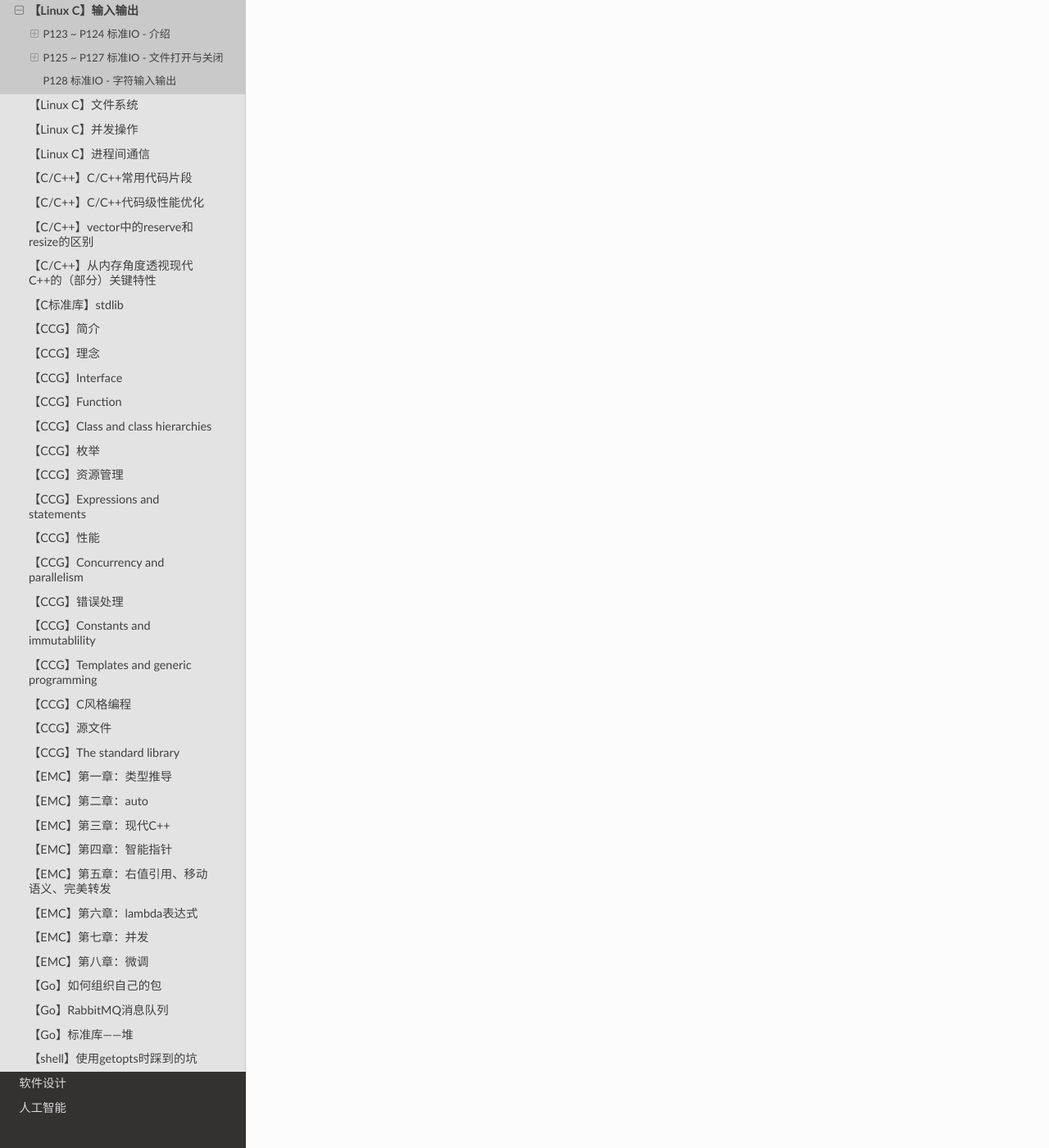
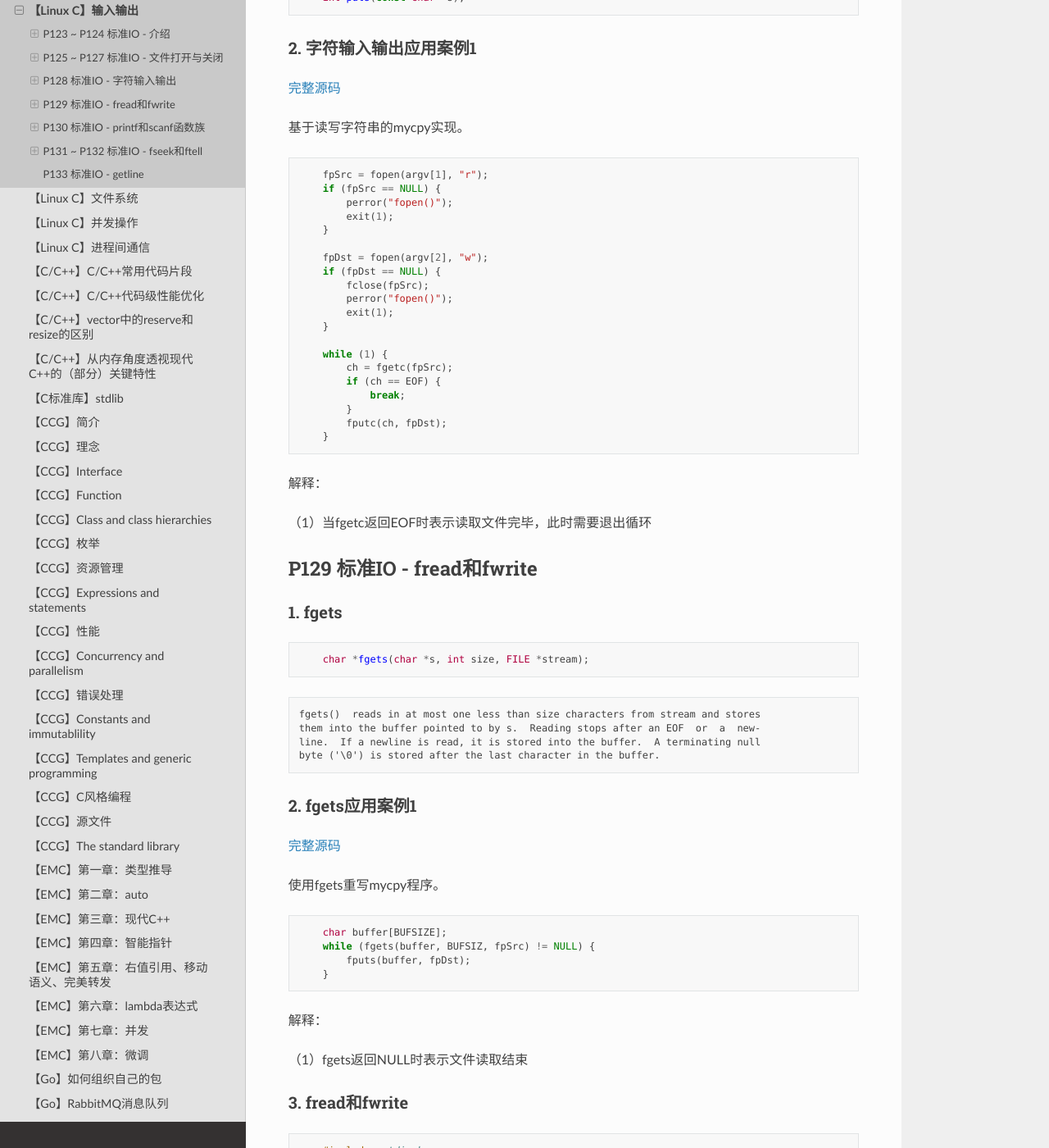
Before and after one commit to wallace-lai/learning-notes, a Sphinx documentation site: the page built from source/Language/linux-c0.md, in a window 1280 px wide and 1400 px high, scrolled down 3975 px. Shown: the whole window at 82% size. Built offline with Sphinx 7.4.7 and the Read the Docs theme 2.0.0, drawn with Linux system fonts in a browser that asks for light colours; some of the changed text lies outside the part shown.

Commit message:
update linux c - io (#129)

````diff
--- a/source/Language/linux-c0.md
+++ b/source/Language/linux-c0.md
@@ -164,3 +164,231 @@
 可以看到内核限制进程可打开的文件个数open files为1024个，由于标准输入、输出、错误占用了3个文件个数，所以可打开的文件个数上限为1021个。
 
 ## P128 标准IO - 字符输入输出
+
+### 1. 输入字符
+```c
+    #include <stdio.h>
+
+    int fgetc(FILE *stream);
+    int getc(FILE *stream);
+
+    int getchar(void);
+```
+
+getc与fgetc等价，但它是个宏。而fgetc是函数。
+
+```c
+    #include <stdio.h>
+
+    int fputc(int c, FILE *stream);
+    int putc(int c, FILE *stream);
+    int putchar(int c);
+    int puts(const char *s);
+```
+
+### 2. 字符输入输出应用案例1
+
+[完整源码](https://github.com/wallace-lai/learn-apue/blob/main/src/io/stdio/mycopy.c)
+
+基于读写字符串的mycpy实现。
+
+```c
+    fpSrc = fopen(argv[1], "r");
+    if (fpSrc == NULL) {
+        perror("fopen()");
+        exit(1);
+    }
+
+    fpDst = fopen(argv[2], "w");
+    if (fpDst == NULL) {
+        fclose(fpSrc);
+        perror("fopen()");
+        exit(1);
+    }
+
+    while (1) {
+        ch = fgetc(fpSrc);
+        if (ch == EOF) {
+            break;
+        }
+        fputc(ch, fpDst);
+    }
+```
+
+解释：
+
+（1）当fgetc返回EOF时表示读取文件完毕，此时需要退出循环
+
+## P129 标准IO - fread和fwrite
+
+### 1. fgets
+
+```c
+    char *fgets(char *s, int size, FILE *stream);
+```
+
+```
+fgets()  reads in at most one less than size characters from stream and stores
+them into the buffer pointed to by s.  Reading stops after an EOF  or  a  new‐
+line.  If a newline is read, it is stored into the buffer.  A terminating null
+byte ('\0') is stored after the last character in the buffer.
+```
+
+### 2. fgets应用案例1
+
+[完整源码](https://github.com/wallace-lai/learn-apue/blob/main/src/io/stdio/mycopy_fgets.c)
+
+使用fgets重写mycpy程序。
+
+```c
+    char buffer[BUFSIZE];
+    while (fgets(buffer, BUFSIZ, fpSrc) != NULL) {
+        fputs(buffer, fpDst);
+    }
+```
+
+解释：
+
+（1）fgets返回NULL时表示文件读取结束
+
+### 3. fread和fwrite
+
+```c
+    #include <stdio.h>
+
+    size_t fread(void *ptr, size_t size, size_t nmemb, FILE *stream);
+    size_t fwrite(const void *ptr, size_t size, size_t nmemb, FILE *stream);
+```
+
+### 4. fread和fwrite应用案例1
+
+```c
+    int n = 0;
+    while ((n = fread(buffer, 1, BUFSIZ, fpSrc)) > 0) {
+        fwrite(buffer, 1, n, fpDst);
+    }
+```
+
+解释：
+
+（1）fread和fwrite适合工整的结构体内容读取
+
+（2）为了避免可能的错误，建议将size设置成1，把nmemb设置成为缓冲区的大小
+
+（3）注意fread返回的是实际读取到的对象的个数
+
+## P130 标准IO - printf和scanf函数族
+
+### 1. printf函数族
+
+```c
+    #include <stdio.h>
+
+    int printf(const char *format, ...);
+    int fprintf(FILE *stream, const char *format, ...);
+    int dprintf(int fd, const char *format, ...);
+    int sprintf(char *str, const char *format, ...);
+    int snprintf(char *str, size_t size, const char *format, ...);
+```
+
+（1）printf是往标准输出中输出内容
+
+（2）fprintf可以指定往哪个文件中输出内容
+
+（3）dprintf是往某个fd文件描述符中输出内容
+
+（4）sprintf是往buffer中格式化输出内容
+
+（5）snprintf是往buffer中格式化输出内容，同时限定最大可写入的大小
+
+### 2. 字符串转整数
+
+```c
+    #include <stdlib.h>
+
+    int atoi(const char *nptr);
+    long atol(const char *nptr);
+    long long atoll(const char *nptr);
+```
+
+### 3. scanf函数族
+
+```c
+    #include <stdio.h>
+
+    int scanf(const char *format, ...);
+    int fscanf(FILE *stream, const char *format, ...);
+    int sscanf(const char *str, const char *format, ...);
+```
+
+## P131 ~ P132 标准IO - fseek和ftell
+
+### 1. 定位流
+
+```c
+    #include <stdio.h>
+
+    int fseek(FILE *stream, long offset, int whence);
+    long ftell(FILE *stream);
+    void rewind(FILE *stream);
+```
+
+对于fseek，其功能为在whence的基础上，便宜offset大小。其参数含义如下：
+
+（1）stream：要定位的流
+
+（2）offset：偏移量
+
+（3）whence：相对位置
+
+- SEEK_SET：文件首
+- SEEK_CUR：当前位置
+- SEEK_END：文件尾
+
+fseek和ftell的丑陋之处：
+
+（1）offset的类型为long
+
+long有多大？不知道；为什么用带类型的long而不是unsigned long？这正是fseek的丑陋之处。
+
+**使用下面的函数来替代丑陋的fseek和ftell**：
+
+```c
+    #include <stdio.h>
+
+    int fseeko(FILE *stream, off_t offset, int whence);
+
+    off_t ftello(FILE *stream);
+```
+
+解释：
+
+（1）`off_t`类型有多大？你不用管，反正它有足够的空间来表示偏移量
+
+（2）编译时加上`_FILE_OFFSET_BITS`可以让`off_t`变成64位大小
+
+ftell的功能为告知流当前的位置。rewind的功能为将流的位置调整到文件首。
+
+### 2. 刷新流的缓冲区
+
+```c
+    #include <stdio.h>
+
+    int fflush(FILE *stream);
+```
+
+### 3. 修改缓冲模式
+
+```c
+    #include <stdio.h>
+
+    void setbuf(FILE *stream, char *buf);
+
+    void setbuffer(FILE *stream, char *buf, size_t size);
+
+    void setlinebuf(FILE *stream);
+
+    int setvbuf(FILE *stream, char *buf, int mode, size_t size);
+```
+
+## P133 标准IO - getline
````
